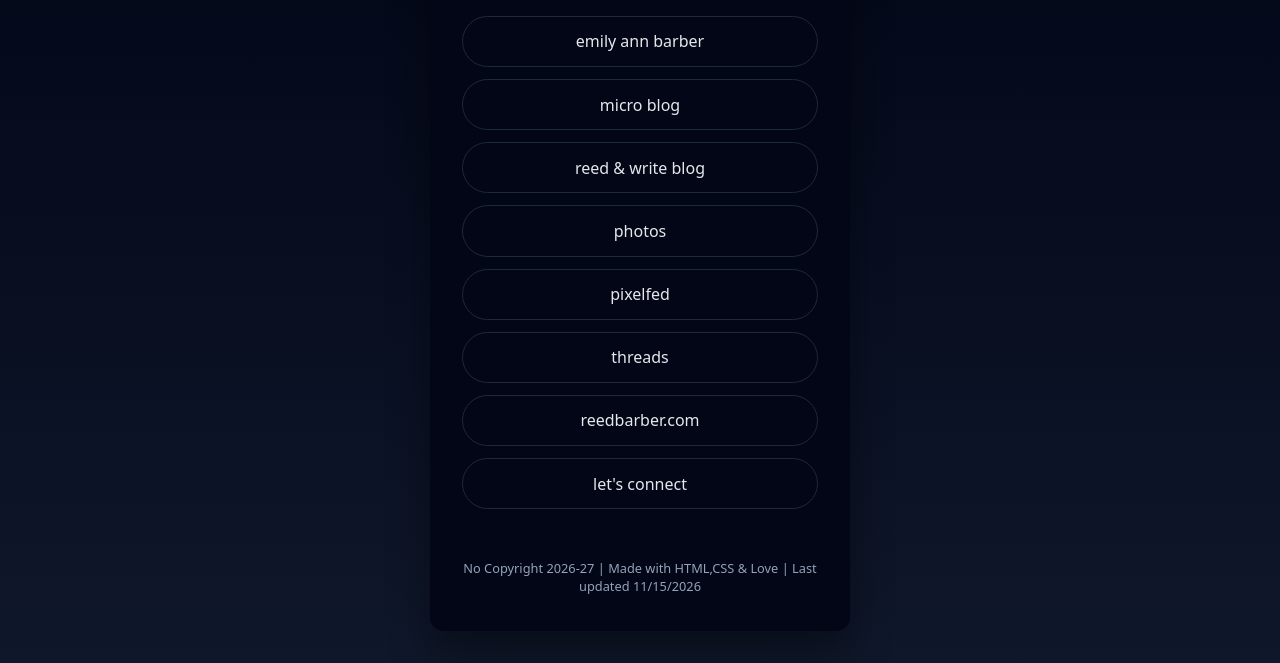
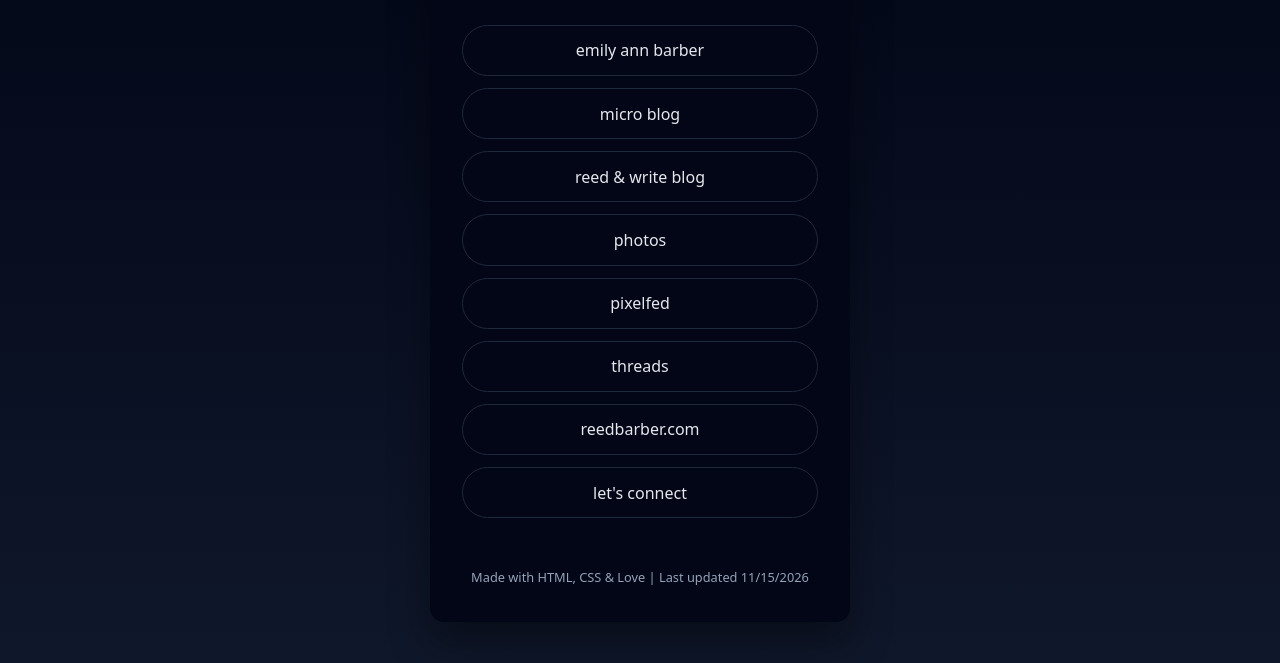
Before and after one commit to reedbarber/reb-fi, a plain HTML site: page index.html in a window 1280 px wide. Shown: the part 137-800 px from the top of the page. Drawn offline with Linux system fonts and the light colour scheme.

Commit message:
Update index.html
updated footer

```diff
--- a/index.html
+++ b/index.html
@@ -129,7 +129,7 @@
     </nav>
 <br>
     <footer>
-      No Copyright 2026-27 | Made with HTML,CSS & Love | Last updated 11/15/2026
+      Made with HTML, CSS & Love | Last updated 11/15/2026
     </footer>
   </main>
 </body>
```
